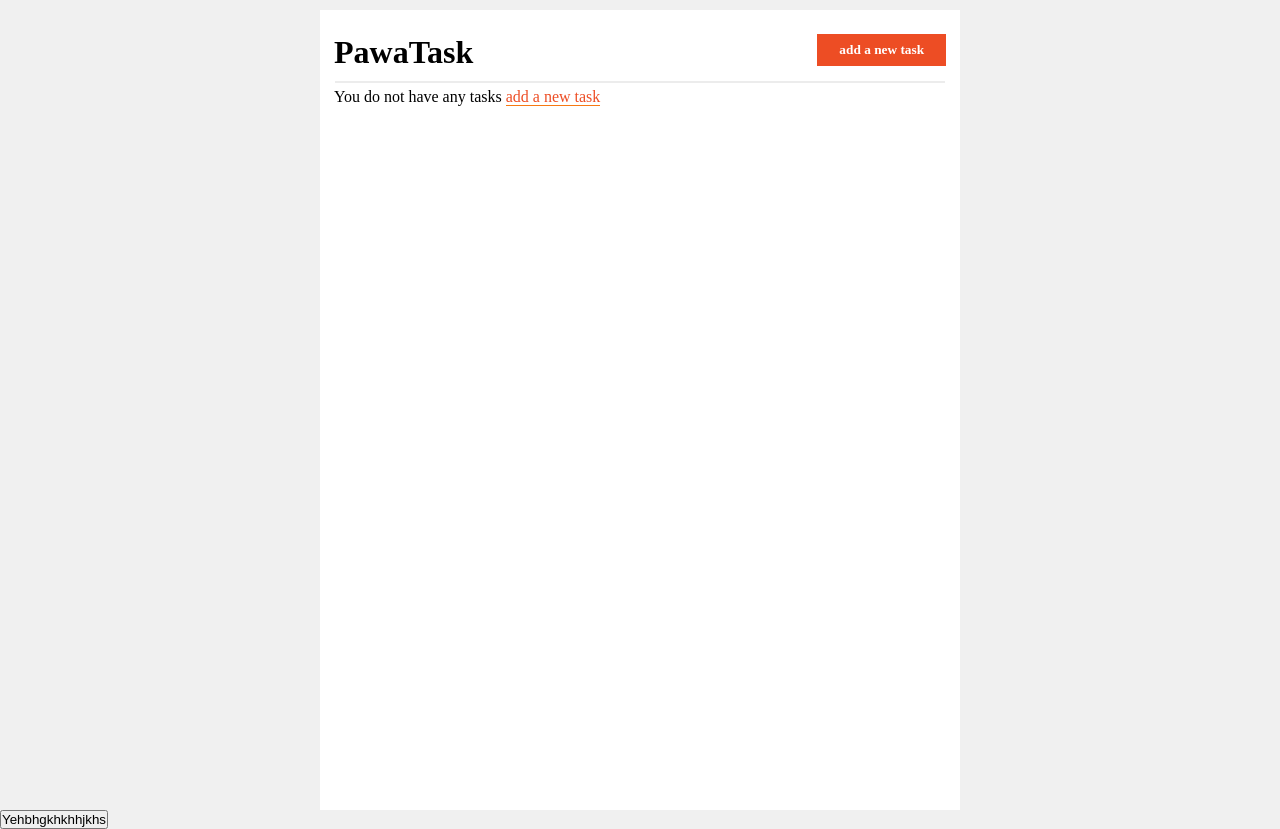
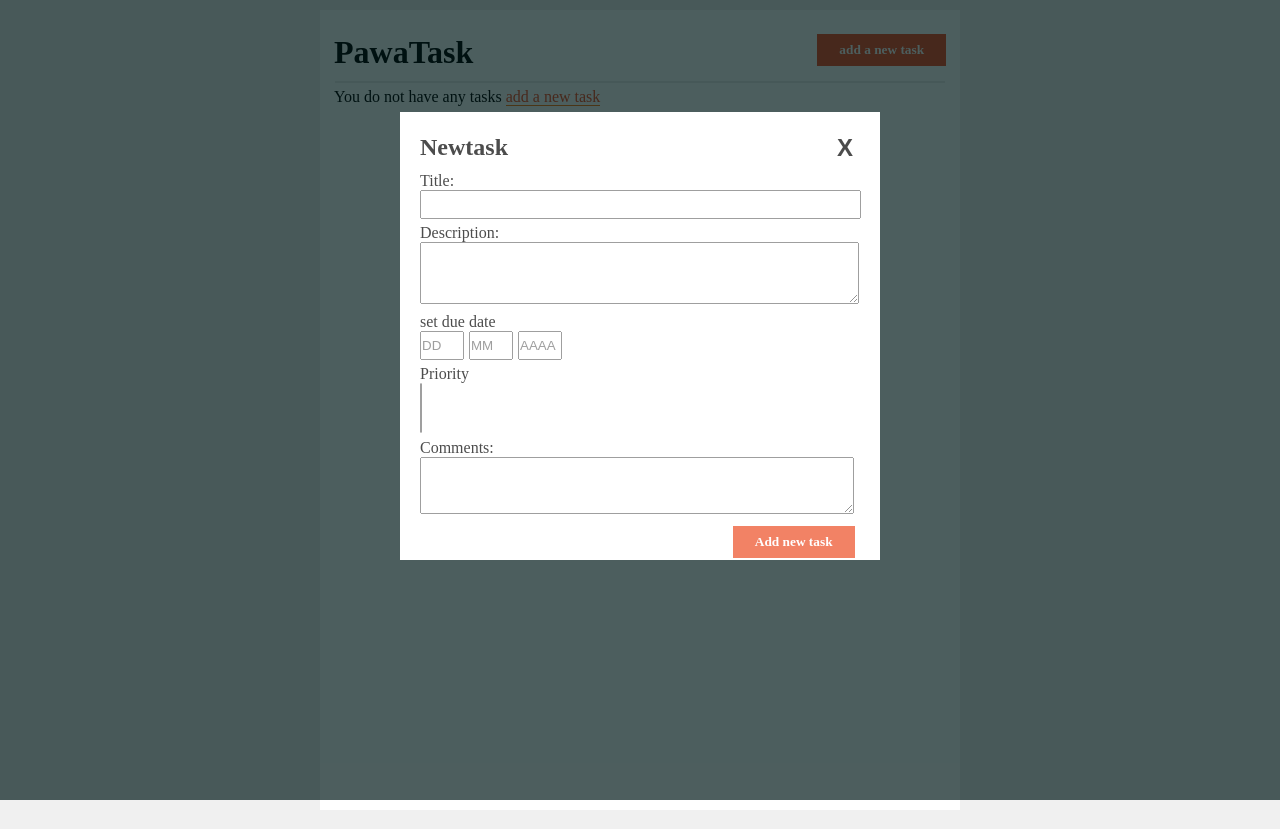
Before and after one commit to theexcel/todolist, a React (Create React App) app: page / in a window 1280 px wide. Both pictures are taken after a click on the button "add a new task". Built offline with nearby package versions, Linux system fonts and the light colour scheme.

Commit message:
created the modal

```diff
--- a/src/App.js
+++ b/src/App.js
@@ -1,15 +1,20 @@
 import {useState} from 'react'
 import Button from './components/Button'
 import Todo from './components/Todo'
+import Todomodal from './components/Todomodal';
 
 function App() {
 const [openModal, setOpenModal] = useState(false)
 
-const handleClick = () => console.log('excel')
+function handleClick(){
+  setOpenModal(true);
+}
+
+
   return(
   <div>
     <Todo theClick = {handleClick}/>
-    <button>Yehbhgkhkhhjkhs</button>
+    {openModal && <Todomodal closeModal = {setOpenModal}/>}
     </div>
   );
 }
--- a/src/components/Todo.js
+++ b/src/components/Todo.js
@@ -8,7 +8,7 @@ function Todo({theClick}) {
         <header className='header'>
             <h1 className = 'heading'>PawaTask</h1>
             <div className = 'header-btn-style'>
-                <Button text = 'add a new task' onClick = {theClick}/>
+                <Button text = 'add a new task' theClick = {theClick}/>
             </div>
 
         </header>
--- /dev/null
+++ b/src/components/Todomodal.js
@@ -0,0 +1,49 @@
+import React from 'react'
+import  '../styles/Todomodal.css'
+import Button from '../components/Button'
+
+
+function Todomodal({closeModal}) {
+  return (
+    <div className = 'modal'>
+        <div className = 'modal-subcontainer'>
+        <header className = 'newtask-container'>
+            <h2>Newtask</h2>
+            <button className='calcel-btn' onClick={() => closeModal(false)}>X</button>
+        </header>
+        <div className = 'title-container'>
+            <p>Title:</p>
+            <input className='input-title'></input>
+        </div>
+        <div className='description-container'>
+            <p>Description:</p>
+            <textarea className='description-input'></textarea>
+        </div>
+        <div className='date-input-container'>
+            <p>set due date</p>
+            <input placeholder='DD' ></input>
+            <input placeholder='MM' style = {{marginLeft: '5px'}}></input>
+            <input placeholder='AAAA' style = {{marginLeft: '5px'}}></input>
+        </div>
+        <div className = 'priority-container'>
+            <p>Priority</p>
+            <select multiple size = '3'>
+                <option value = 'Low'></option>
+                <option value = 'Medium'></option>
+                <option value = 'High'></option>
+            </select>
+        </div>
+        <div className='comments-container'>
+            <p>Comments:</p>
+            <textarea className='comments-input'></textarea>
+        </div>
+        <div className='btn-modal-container'>
+            {/* <button className = 'btn-add-modal'>Add to your task</button> */}
+        <Button text = 'Add new task'/>
+        </div>
+        </div>
+    </div>
+  )
+}
+
+export default Todomodal
--- a/src/styles/Todo.css
+++ b/src/styles/Todo.css
@@ -4,6 +4,7 @@
     background-color: white;
     margin:auto;
     margin-top: 10px;
+    position:relative;
 }
 
 
--- /dev/null
+++ b/src/styles/Todomodal.css
@@ -0,0 +1,121 @@
+
+
+
+.modal{
+    width: 100%;
+    height: 100%;
+    position: absolute;
+    top: 0;
+    left: 0;
+    opacity: 0.698039;
+    background-color: rgb(0, 25, 25)
+}
+
+.modal-subcontainer{
+    margin:auto;
+    align-content: center;
+    background-color: white;
+    width: 30rem;
+    margin-top: 7rem;
+    height: 28rem;
+}
+
+.newtask-container{
+    display: flex;
+    margin-left: 20px;
+
+}
+
+.modal-subcontainer h2{
+    margin-top: 20px;
+}
+
+/* .btn-modal{
+    color: white;
+    border: none;
+    padding: 8px 22px;
+    cursor: pointer;
+    font-family: 'proxima nova';
+    font-weight: 700;
+    background-color: rgba(237, 77, 36, 1);
+
+}
+
+.btn-modal:hover{
+    background-color: rgb(216, 68, 30);
+}
+
+.btn-modal:active{
+    background-color: rgb(255, 172, 152);
+} */
+
+.date-input-container input{
+    height: 25px;
+    width: 40px;
+}
+
+.calcel-btn{
+    border: none;
+    background-color: white;
+    margin-left: 19.5rem;
+    font-weight: 700;
+    margin-top: 20px;
+    width: 50px;
+    cursor: pointer;
+    font-size:x-large;
+}
+
+
+/* .calcel-btn:hover{
+    background-color: gray;
+}
+.calcel-btn:active{
+    background-color: c4c4c4;
+} */
+
+.title-container{
+margin-left: 20px;
+margin-top: 10px;
+}
+.input-title{
+    width: 27rem;
+    height:25px;
+    padding-left: 5px;
+}
+
+.description-container{
+    margin-left: 20px;
+    margin-top: 5px;
+}
+
+.description-input{
+    width: 27rem;
+    height: 55px;
+    padding-left: 5px;
+    padding-top: 5px;
+}
+
+.date-input-container{
+    margin-left: 20px;
+    margin-top: 5px;
+}
+
+.priority-container{
+    margin-left: 20px;
+    margin-top: 5px;
+}
+
+.comments-container{
+    margin-left: 20px;
+    margin-top: 5px;
+}
+
+.comments-input{
+    width: 27rem;
+    height: 55px;
+}
+
+.btn-modal-container{
+    margin-left: 20.8rem;
+    margin-top: 8px;
+}
```
Also changed, not shown: src/styles/Taskmodal.css (deleted, +0 -10 lines).
